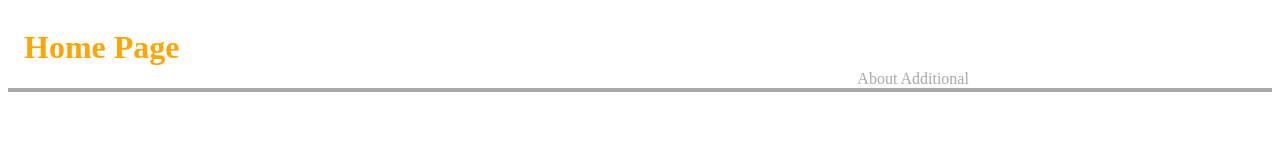
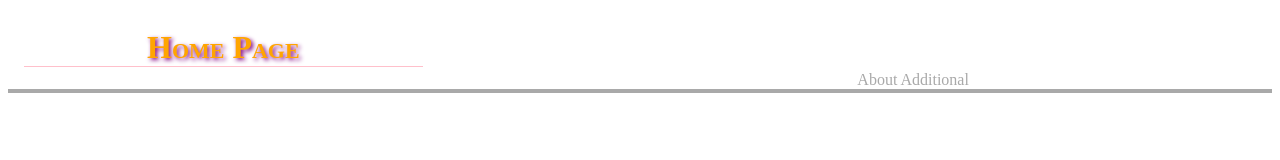
Before and after one commit to nsolimine/gitCollabDrill1, a plain HTML site: page app/index.html in a window 1280 px wide. Drawn offline with Linux system fonts and the light colour scheme.

Commit message:
adds updated readme to reflect our tasks, changes 5 css properties

```diff
--- a/app/styles.css
+++ b/app/styles.css
@@ -10,6 +10,11 @@ h1 {
   grid-column: 1/span 2;
   margin-left: 1rem;
   color: orange;
+  font-variant: small-caps;
+  border-bottom: 1px solid pink;
+  max-width: 100%;
+  text-shadow: 2px 2px 4px purple;
+  text-align: center;
 }
 
 nav {
```
